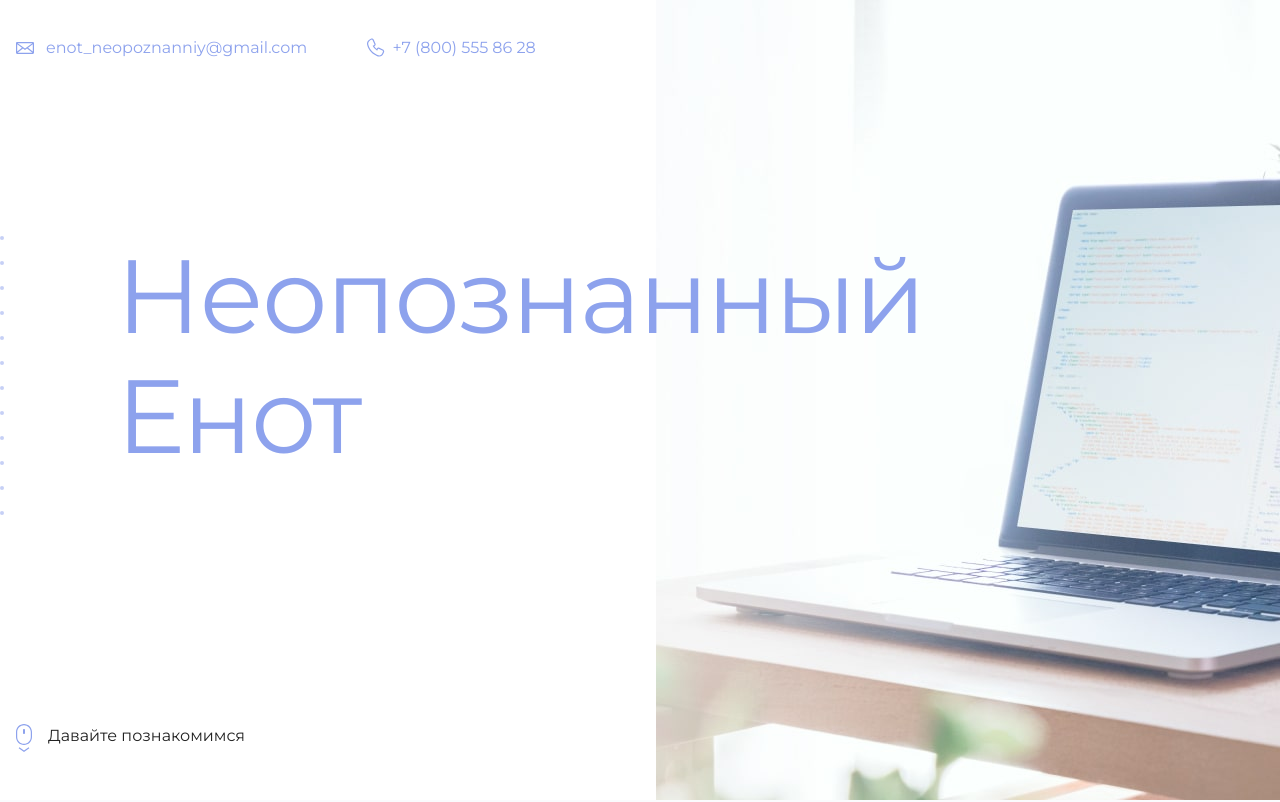
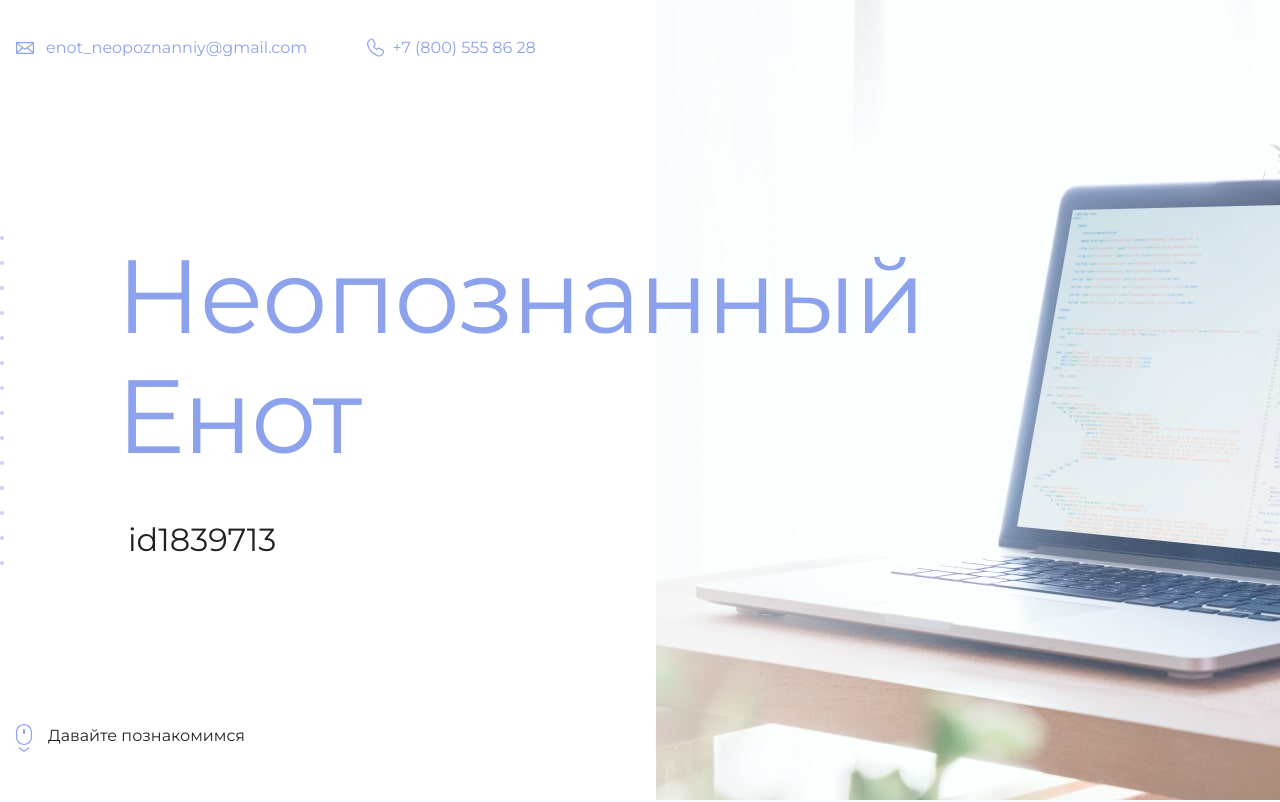
Before and after one commit to AlexandrPrepodobniy/miniature-octo-invention, a plain HTML site: page index.html in a window 1280 px wide. Shown: the top 802 px of the page. Drawn offline with Linux system fonts and the light colour scheme.

Commit message:
добавил id

```diff
--- a/index.html
+++ b/index.html
@@ -19,7 +19,7 @@
       <section class="hero-image">
         <div class="container">
           <h1 class="heading">Неопознанный Енот</h1>
-          <p><!-- Тут ваш id на сайте Академии --></p>
+          <p>id1839713</p>
         </div>
       </section>
 
```
